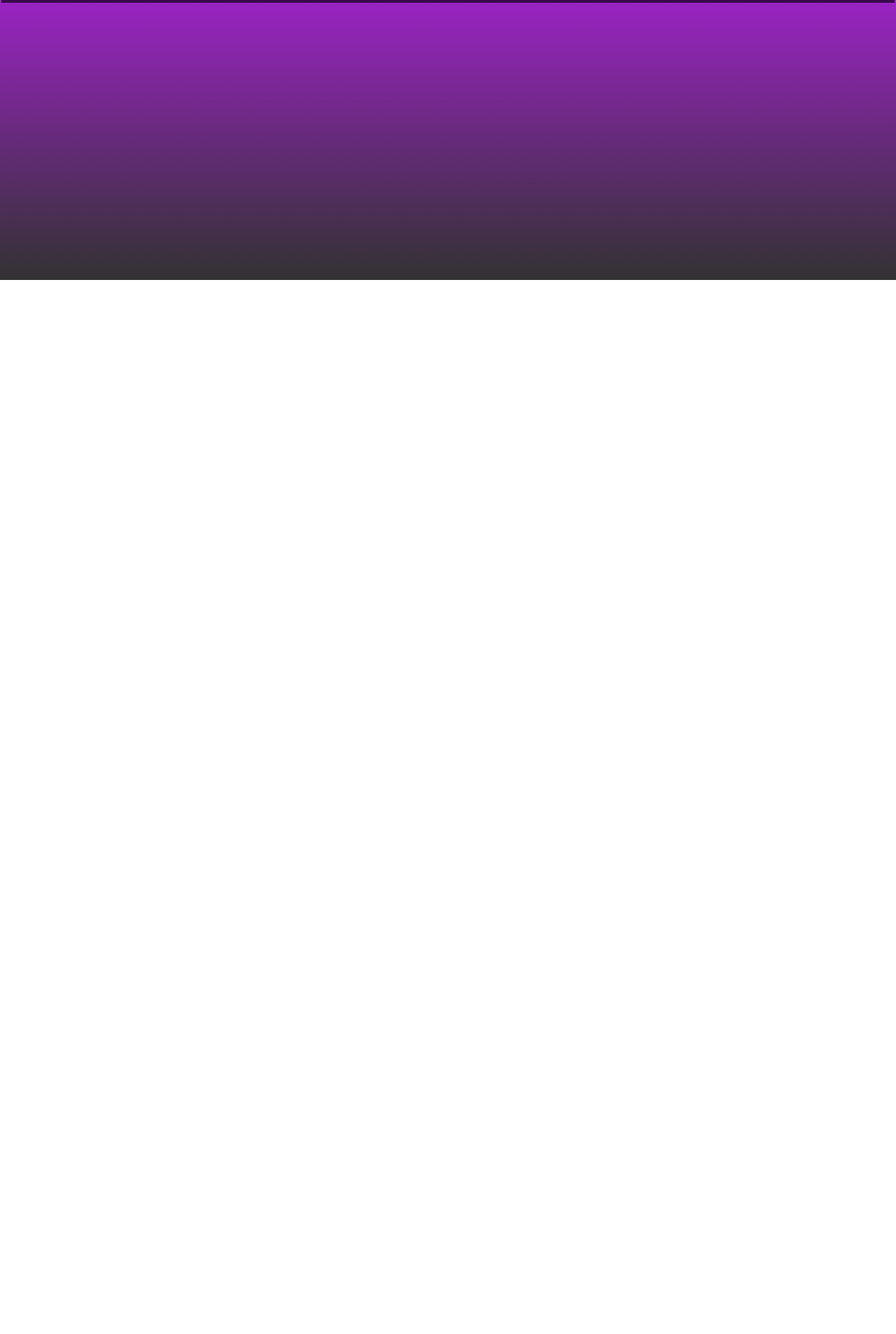
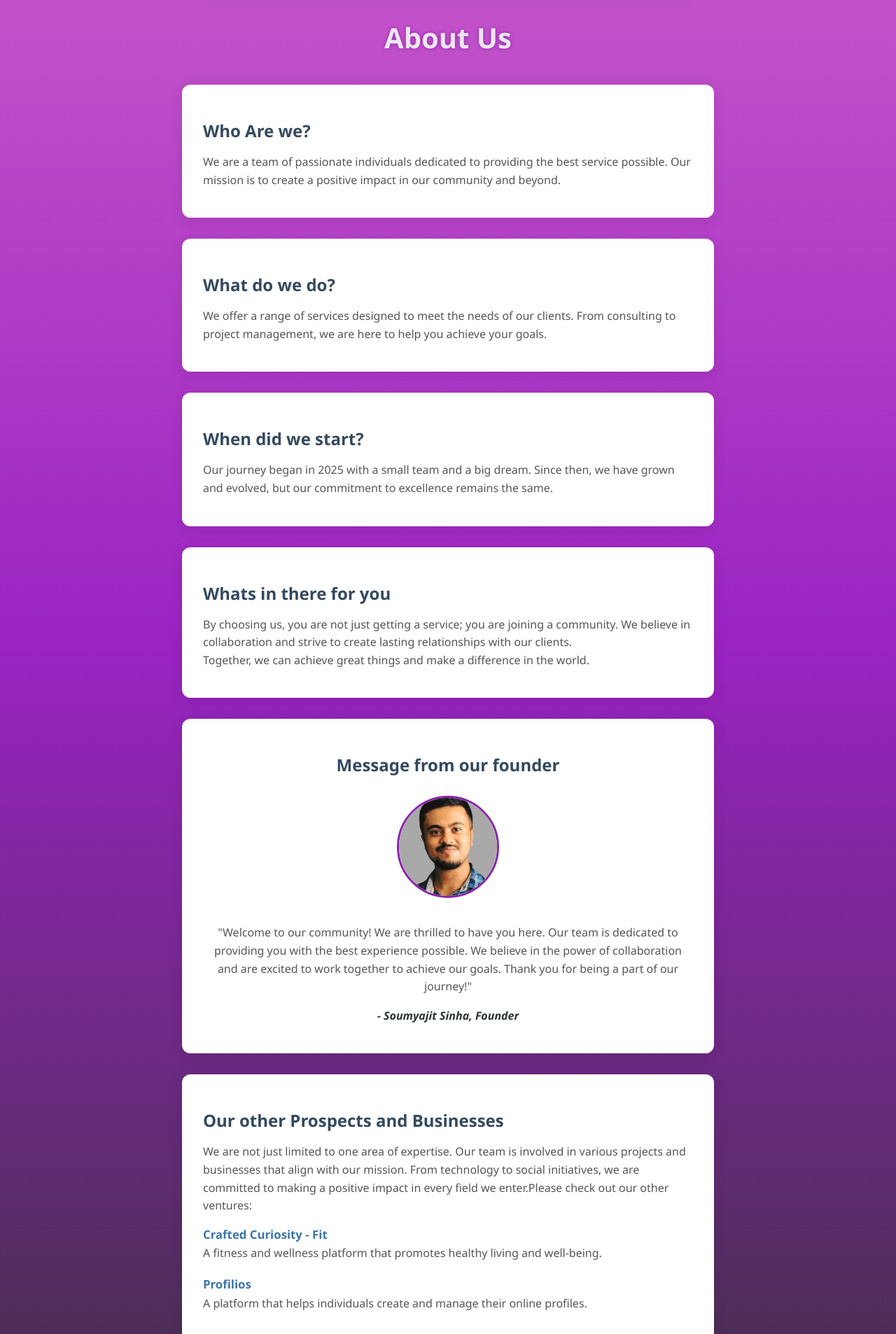
Before and after one commit to Crafted-Curiosity/Full_stack_java_edu, a React (Create React App) app: page /aboutus in a window 1280 px wide. Shown: the part 400-2306 px from the top of the page at 70% size. Before the commit the page ends 800 px from the top, so only its background shows below. Built offline with nearby package versions, Linux system fonts and the light colour scheme.

Commit message:
Almost ready

```diff
--- /dev/null
+++ b/src/components/aboutuscomponents/AboutUsInfo.jsx
@@ -0,0 +1,72 @@
+import React from "react";
+import founderimg from "../../assets/SoumyajitSinha.jpeg";
+import bannerimg from "../../assets/wallpaper.png"; // Import the image for the banner
+import "../../styling/aboutusstyling/AboutUsInfo.css"; // Import the CSS file for styling
+
+
+
+const AboutUsInfo = () => {
+  return (
+    <section className="aboutus-info-section">
+        <div className="aboutus-info-img-header">
+            <img className="aboutus-banner"  src={bannerimg} alt="About Us" />
+        </div>
+        <div className="aboutus-info-header">
+            <h1>About Us</h1>
+        </div>
+        <div className="aboutus-info-container">
+            <div className="info-group">
+                <h3>Who Are we?</h3>
+                <p>
+                    We are a team of passionate individuals dedicated to providing the best service possible. Our mission is to create a positive impact in our community and beyond.
+                </p>
+            </div>
+            <div className="info-group">
+                <h3>What do we do?</h3>
+                <p>
+                    We offer a range of services designed to meet the needs of our clients. From consulting to project management, we are here to help you achieve your goals.
+                </p>
+            </div>
+            <div className="info-group">
+                <h3>When did we start?</h3>
+                <p>
+                    Our journey began in 2025 with a small team and a big dream. Since then, we have grown and evolved, but our commitment to excellence remains the same.
+                </p>
+            </div>
+            <div className="info-group">
+                <h3>Whats in there for you</h3>
+                <p>
+                    By choosing us, you are not just getting a service; you are joining a community. We believe in collaboration and strive to create lasting relationships with our clients.<br />
+                    Together, we can achieve great things and make a difference in the world.
+                </p>
+            </div>
+            <div className="info-group founder-msg">
+                <h3>Message from our founder</h3>
+                <img className="founder-img" src={founderimg} alt="Founder" />
+                <p>
+                "Welcome to our community! We are thrilled to have you here. Our team is dedicated to providing you with the best experience possible. We believe in the power of collaboration and are excited to work together to achieve our goals. Thank you for being a part of our journey!"<br />
+                    <span className="founder-name">- Soumyajit Sinha, Founder</span>
+                </p>
+            </div>
+            <div className="info-group other-businesses">
+                <h3>Our other Prospects and Businesses</h3>
+                <p>
+                    We are not just limited to one area of expertise. Our team is involved in various projects and businesses that align with our mission. From technology to social initiatives, we are committed to making a positive impact in every field we enter.<nr />
+                    Please check out our other ventures:<br />
+                </p>
+                <ul className="other-businesses-list">
+                    <li>
+                        <a href="https://fit.craftedcuriosity.org" target="_blank" rel="noopener noreferrer">Crafted Curiosity - Fit</a><br />
+                        <p className="other-businesses-list-desc">A fitness and wellness platform that promotes healthy living and well-being.</p>                    </li>
+                    <li>
+                        <a href="https://profile.craftedcuriosity.org/htmlfiles/" target="_blank" rel="noopener noreferrer">Profilios</a><br />
+                        <p className="other-businesses-list-desc">A platform that helps individuals create and manage their online profiles.</p>
+                    </li>
+                </ul>
+            </div>
+        </div>
+    </section>
+  );
+};
+
+export default AboutUsInfo;
--- a/src/components/homepagecomponents/Navigator.jsx
+++ b/src/components/homepagecomponents/Navigator.jsx
@@ -31,7 +31,7 @@ const Navigator = () => {
 
         <div className="navigator-content">
             <div className="sprint-menu">
-                <h2>Sprint Menu</h2>
+                <h2>Full Stack Java: Sprint Menu</h2>
                 <ul className="sprint-list">
                      {getAllSprints().map(({ sprintId, sprintName }) => (
                         <li key={sprintId}>
@@ -67,7 +67,7 @@ const Navigator = () => {
         </div>
 
         <div className="content-display">
-            <h1>Enjoy Gaining Knowledge</h1>
+            <h1>Relax & Enjoy Gaining Knowledge</h1>
             <DisplayContent
                 path={contentPath}
                     sprintId={selectedSprint}
@@ -76,6 +76,16 @@ const Navigator = () => {
                     dayName={dayList.find(day => day.dayId === selectedDay)?.dayName || ''}
             />
         </div>
+        <div className="embed-music">
+            <h1>Listen to Music, while you study</h1>
+            <iframe
+                src="https://www.youtube.com/embed/ptHnmgaFvwE?si=r3MOgGjTq9xZJ_iO"
+                title="Relaxing Music"
+                allow="accelerometer; autoplay; clipboard-write; encrypted-media; gyroscope; picture-in-picture; web-share"
+                referrerpolicy="strict-origin-when-cross-origin"
+                allowfullscreen>
+            </iframe>
+        </div>
     </section>
     );
 };
--- a/src/pages/AboutUsPage.jsx
+++ b/src/pages/AboutUsPage.jsx
@@ -1,6 +1,7 @@
 import React from "react";
 import Header from "../components/Header";
 import Footer from "../components/Footer";
+import AboutUsInfo from "../components/aboutuscomponents/AboutUsInfo"; // Import the AboutUsInfo component
 
 import { useEffect } from "react";
 const AboutUsPage = () => {
@@ -13,6 +14,7 @@ const AboutUsPage = () => {
   return (
     <>
       <Header />
+      <AboutUsInfo />
       <Footer />
     </>
   );
--- a/src/styling/Footer.css
+++ b/src/styling/Footer.css
@@ -35,6 +35,7 @@
   width: 70px;
   height: 70px;
   object-fit: contain;
+  margin-top: 25px;
 }
 
 .footer-links ul {
--- /dev/null
+++ b/src/styling/aboutusstyling/AboutUsInfo.css
@@ -0,0 +1,142 @@
+/* General section styling */
+.aboutus-info-section {
+    width: 100%;
+    margin-bottom: 20px;;
+
+    font-family: "Segoe UI", Tahoma, Geneva, Verdana, sans-serif;
+}
+
+/* Banner image */
+.aboutus-info-img-header {
+  width: 100%;
+  display: flex;
+  justify-content: center; /* centers the image */
+  margin-bottom: 30px;
+}
+
+.aboutus-banner {
+  width: 100%;
+  max-width: 700px;
+  max-height: 300px;
+  object-fit: cover;
+  border-radius: 12px;
+  box-shadow: 0 4px 20px rgba(0, 0, 0, 0.1);
+}
+
+/* Main heading */
+.aboutus-info-header {
+  text-align: center;
+  margin-bottom: 40px;
+}
+
+
+
+.aboutus-info-header h1 {
+  font-size: 2.5rem;
+  color: #eee6f0;
+  text-shadow: #8924ab 0px 0px 5px;
+}
+
+.aboutus-info-container {
+  display: flex;
+  flex-direction: column; /* stacks the info groups vertically */
+  gap: 30px;
+  align-items: center;
+}
+
+
+/* Info section blocks */
+.info-group {
+  width: 100%;
+  max-width: 700px;
+  background: #fff;
+  border-radius: 12px;
+  padding: 25px 30px;
+  box-shadow: 0 4px 20px rgba(0, 0, 0, 0.1);
+}
+
+.info-group:hover{
+  box-shadow: 0 8px 30px rgba(0, 0, 0, 0.2);
+  transform: scale(1.02);
+  transition: all 0.3s ease;
+}
+
+.info-group h3 {
+  font-size: 1.5rem;
+  margin-bottom: 0.75rem;
+  color: #34495e;
+}
+
+.info-group p {
+  font-size: 1rem;
+  line-height: 1.6;
+  color: #555;
+}
+
+/* Founder message block */
+.founder-msg {
+  text-align: center;
+}
+
+.founder-img {
+  width: 140px;
+  height: 140px;
+  border-radius: 50%;
+  margin: 1rem 0;
+  object-fit: cover;
+  border: 3px solid #8924ab;
+}
+
+.founder-name {
+  display: block;
+  margin-top: 1rem;
+  font-style: italic;
+  font-weight: bold;
+  color: #2d3436;
+}
+
+/* Other businesses section */
+.other-businesses-list {
+  margin-top: 1rem;
+  list-style: none;
+  padding-left: 0;
+}
+
+.other-businesses-list li {
+  margin-bottom: 1.25rem;
+}
+
+.other-businesses-list a {
+  font-weight: 600;
+  font-size: 1.05rem;
+  color: #3d77aa;
+  text-decoration: none;
+}
+
+.other-businesses-list a:hover {
+  text-decoration: underline;
+}
+
+.other-businesses-list-desc {
+  font-size: 0.95rem;
+  color: #666;
+  margin-top: 0.2rem;
+}
+
+/* Responsive tweaks */
+@media (max-width: 768px) {
+  .aboutus-info-header h1 {
+    font-size: 2rem;
+  }
+  .info-group {
+    width: 80%;
+  }
+
+
+
+
+  .founder-img {
+    width: 100px;
+    height: 100px;
+  }
+}
--- a/src/styling/homepagestyling/navigator.css
+++ b/src/styling/homepagestyling/navigator.css
@@ -120,3 +120,36 @@
     display: block;
   }
 }
+
+/* Embedded Music Section styled like content-display */
+.embed-music {
+  background-color: #fff;
+  border-radius: 12px;
+  padding: 5px;
+  box-shadow: 0 4px 12px rgba(57, 9, 76, 0.08);
+  margin-top: 20px;
+}
+
+.embed-music h1 {
+  color: #39094c;
+  margin-bottom: 20px;
+  margin-left: 10px;
+  font-size: 1.5rem;
+}
+
+/* Responsive iframe */
+.embed-music iframe {
+  width: 100%;
+  max-width: 100%;
+  aspect-ratio: 16 / 9;
+  border: none;
+  border-radius: 8px;
+}
+
+/* Smaller screens */
+@media (max-width: 768px) {
+  .embed-music iframe {
+    height: auto;
+    aspect-ratio: 16 / 9;
+  }
+}
```
Also changed, not shown: src/assets/SoumyajitSinha.jpeg (added), 1 other file (tests, documents, lock files or other folders).
